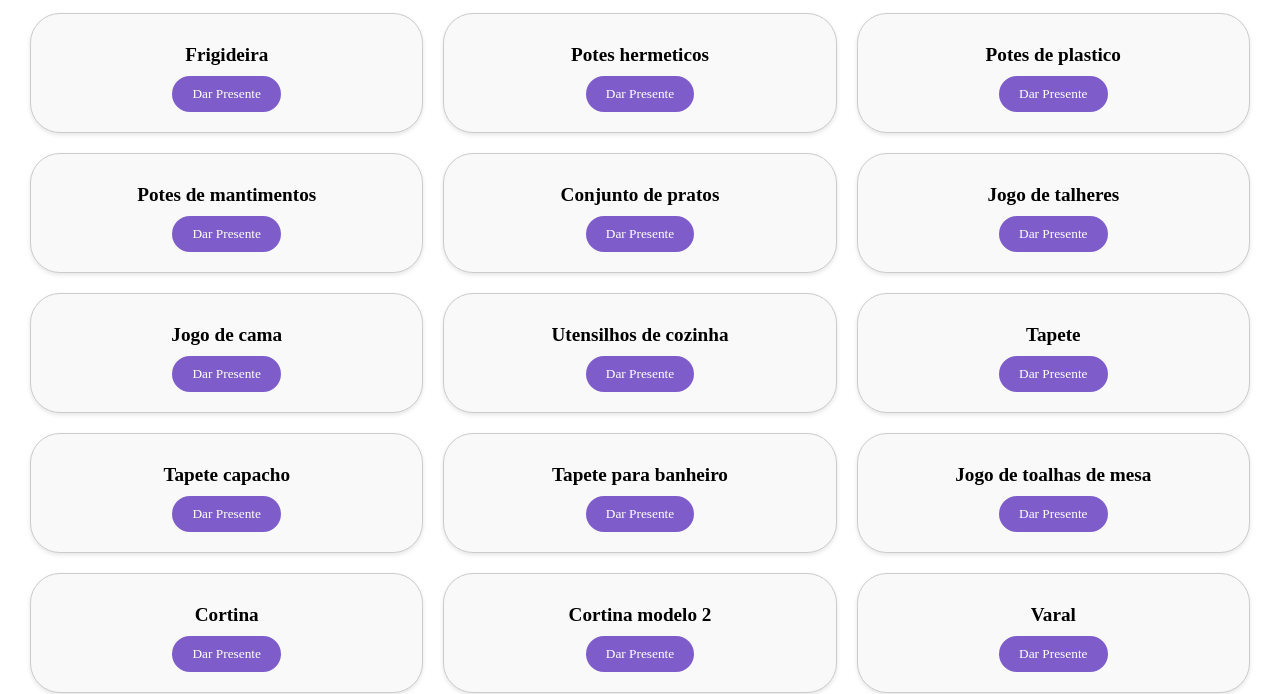
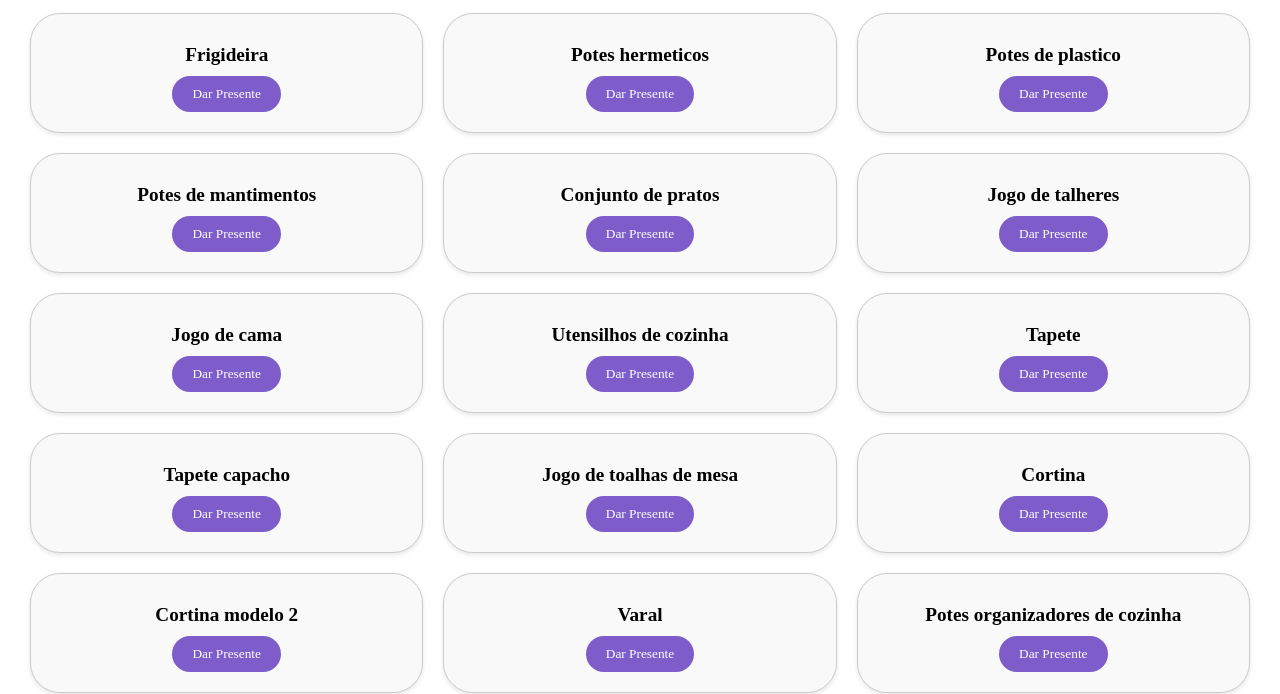
Before and after one commit to PedrooVi/ChaDePanela, a plain HTML site: page lista/lista.html in a window 1280 px wide. Shown: the part 107-801 px from the top of the page. Drawn offline with Linux system fonts and the light colour scheme.

Commit message:
Update lista.html

```diff
--- a/lista/lista.html
+++ b/lista/lista.html
@@ -54,10 +54,6 @@
         </div>
         <div class="produto">
             <h2>Tapete capacho</h2>
-            <button>Dar Presente</button>
-        </div>
-        <div class="produto">
-            <h2>Tapete para banheiro</h2>
             <button>Dar Presente</button>
         </div>
         <div class="produto">
```
